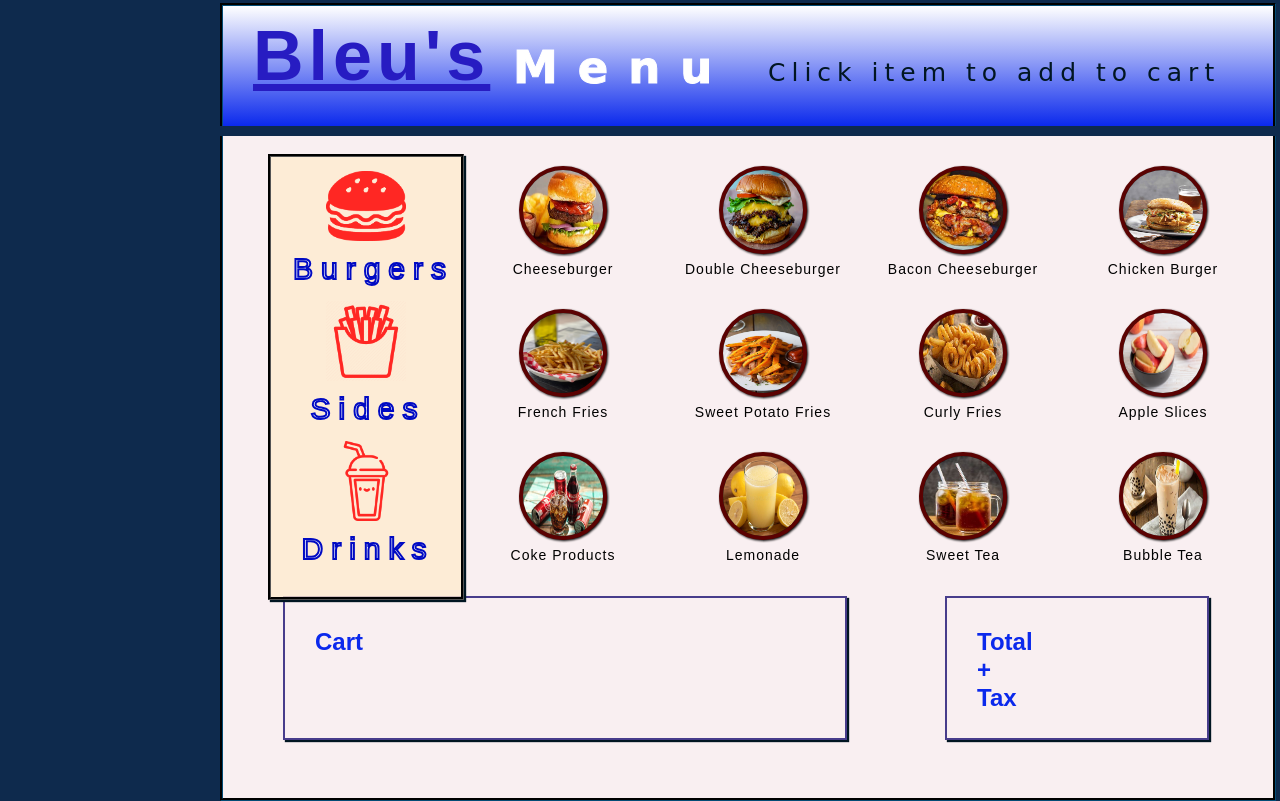
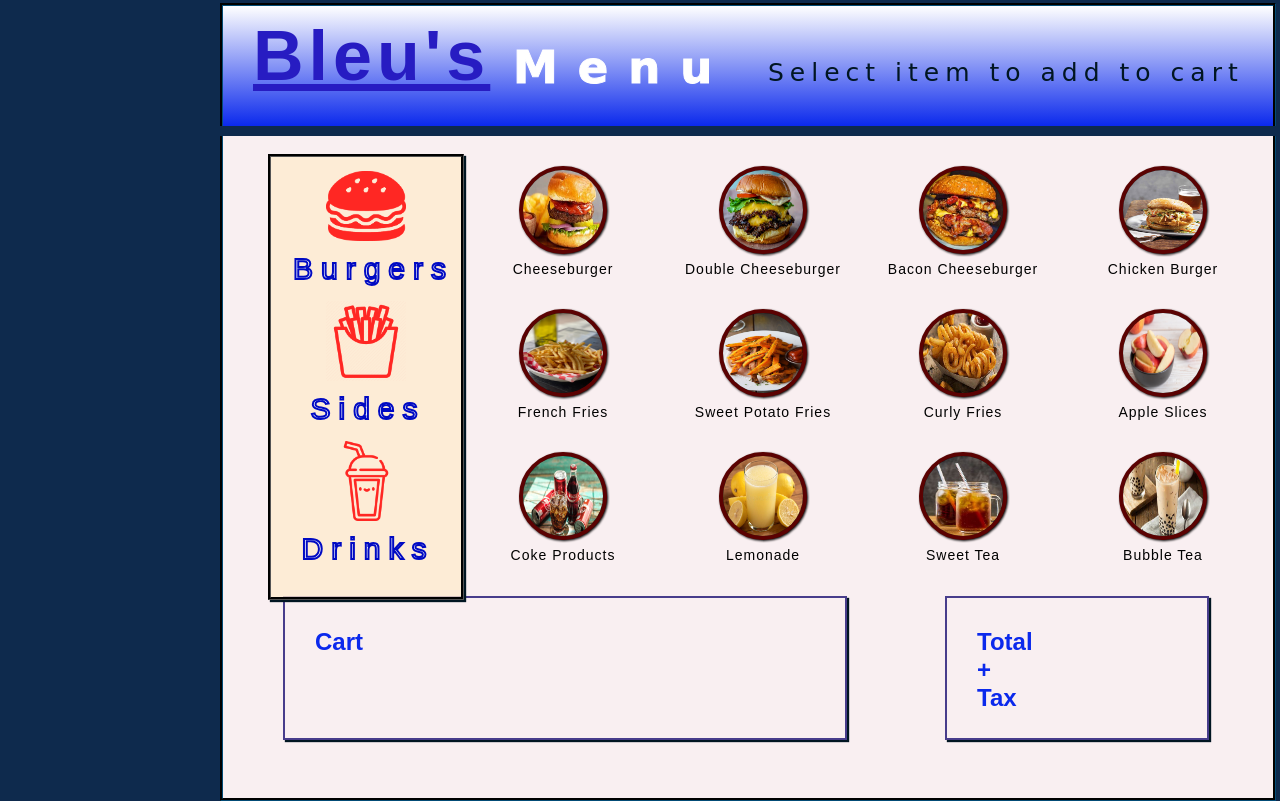
Before and after one commit to GMj86/flaskapp-borger, a Flask app: page / in a window 1280 px wide; the page is wider, and only the part inside the window is pictured. Run offline with Flask 2, Linux system fonts and the light colour scheme.

Commit message:
Update some.html

```diff
--- a/templates/some.html
+++ b/templates/some.html
@@ -20,7 +20,7 @@
         <div class="head">
             <nav>
             <h1>Menu</h1>
-            <p>Click item to add to cart</p>
+            <p>Select item to add to cart</p>
             </nav>
         </div>
         </div>
```
